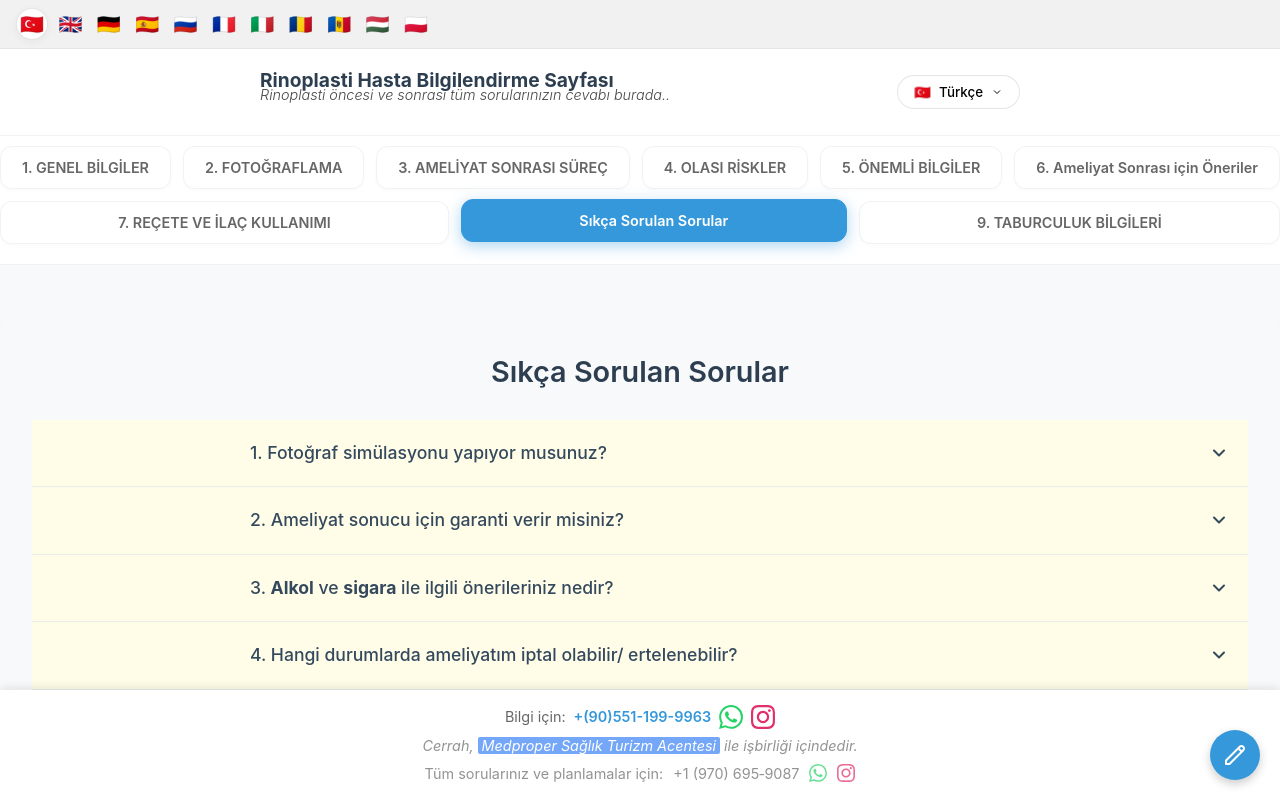
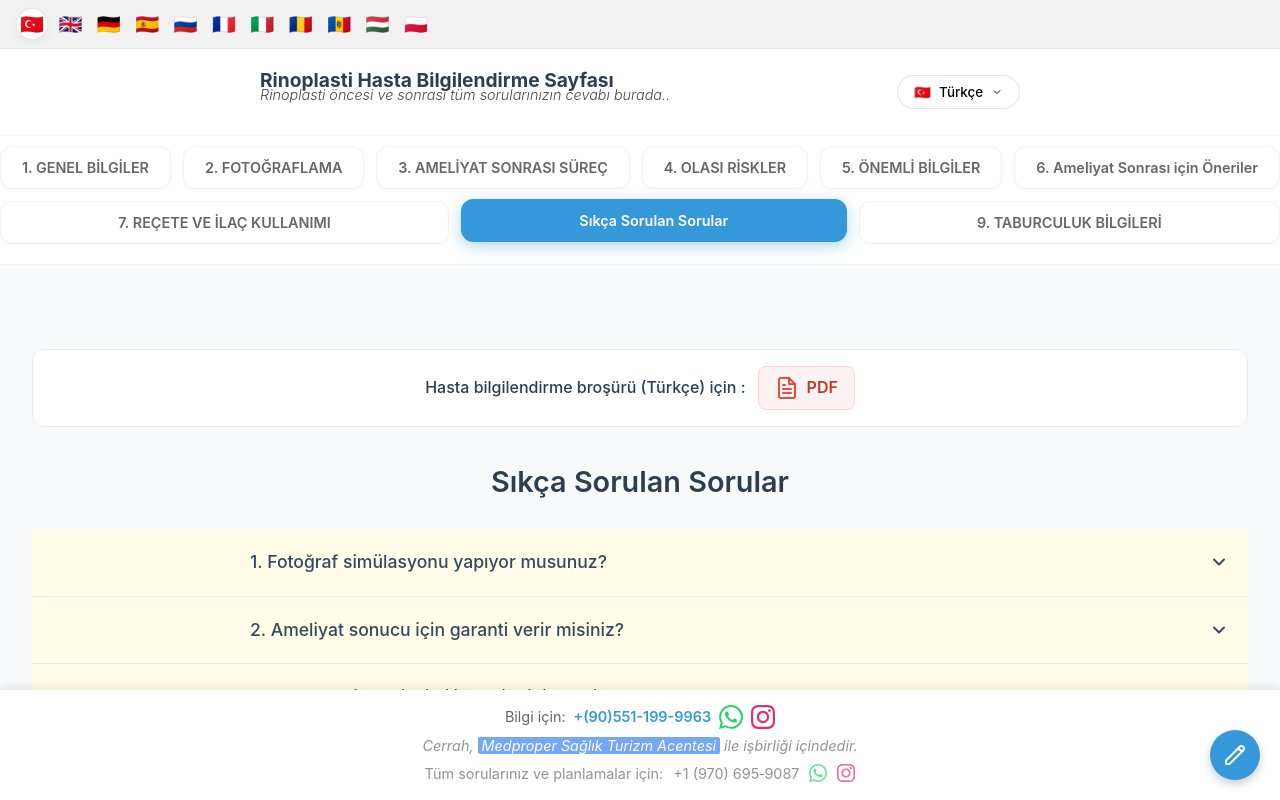
Before and after one commit to niedy707/rhinoplasty-info, a React (Vite) app: page / in a window 1280 px wide. Shown: the top 800 px of the page. Built offline with nearby package versions, Linux system fonts and the light colour scheme.

Commit message:
Add PDF Brochure link to FAQ section

```diff
--- a/src/components/FAQSection.jsx
+++ b/src/components/FAQSection.jsx
@@ -176,6 +176,59 @@ const ResetButton = styled.button`
   &:hover { background: #c0392b; }
 `;
 
+const PDFButtonContainer = styled.div`
+  display: flex;
+  align-items: center;
+  justify-content: center;
+  margin-bottom: 2rem;
+  padding: 1rem;
+  background: #ffffff;
+  border-radius: 12px;
+  border: 1px solid #e9ecef;
+  gap: 12px;
+  flex-wrap: wrap;
+`;
+
+const PDFLabel = styled.span`
+  font-size: 1rem;
+  color: #2c3e50;
+  font-weight: 500;
+`;
+
+const PDFLink = styled.a`
+  display: flex;
+  align-items: center;
+  gap: 8px;
+  padding: 8px 16px;
+  background: #fdf2f2;
+  color: #c0392b;
+  text-decoration: none;
+  border-radius: 8px;
+  border: 1px solid #f8d7da;
+  font-weight: 600;
+  transition: all 0.2s ease;
+
+  &:hover {
+    background: #f8d7da;
+    transform: translateY(-1px);
+    box-shadow: 0 2px 4px rgba(0,0,0,0.05);
+  }
+
+  svg {
+    color: #e74c3c;
+  }
+`;
+
+const PDFIcon = () => (
+  <svg width="24" height="24" viewBox="0 0 24 24" fill="none" stroke="currentColor" strokeWidth="2" strokeLinecap="round" strokeLinejoin="round">
+    <path d="M14 2H6a2 2 0 0 0-2 2v16a2 2 0 0 0 2 2h12a2 2 0 0 0 2-2V8z"></path>
+    <polyline points="14 2 14 8 20 8"></polyline>
+    <line x1="16" y1="13" x2="8" y2="13"></line>
+    <line x1="16" y1="17" x2="8" y2="17"></line>
+    <polyline points="10 9 9 9 8 9"></polyline>
+  </svg>
+);
+
 const FAQSection = ({ lang, data }) => {
   const [openIndex, setOpenIndex] = useState(null);
   const itemRefs = useRef([]);
@@ -349,8 +402,32 @@ const FAQSection = ({ lang, data }) => {
     ],
   };
 
+  const pdfLabels = {
+    tr: "Hasta bilgilendirme broşürü (Türkçe) için :",
+    en: "For patient information brochure (Turkish):",
+    de: "Für die Patienteninformationsbroschüre (Türkisch):",
+    es: "Para el folleto de información al paciente (Turco):",
+    ru: "Для брошюры с информацией для пациентов (Турецкий):",
+    fr: "Pour la brochure d'information des patients (Turc) :",
+    it: "Per l'opuscolo informativo per il paziente (Turco):",
+    ro: "Pentru broșura de informare a pacientului (Turcă):",
+    hu: "A páciens tájékoztató füzethez (Török):",
+    pl: "W celu uzyskania broszury informacyjnej dla pacjenta (Język turecki):",
+    md: "Pentru broșura de informare a pacientului (Turcă):"
+  };
+
+  const pdfUrl = "https://www.ibrahimyagci.com/_files/ugd/bc99bb_d1ac4338b4f74882bb5a73997dd2a957.pdf";
+
   return (
     <FAQContainer $isEditMode={isEditMode}>
+      <PDFButtonContainer>
+        <PDFLabel>{pdfLabels[lang] || pdfLabels.en}</PDFLabel>
+        <PDFLink href={pdfUrl} target="_blank" rel="noopener noreferrer">
+          <PDFIcon />
+          PDF
+        </PDFLink>
+      </PDFButtonContainer>
+
       <SectionTitle>{data.title}</SectionTitle>
 
       {isEditMode && (
```
